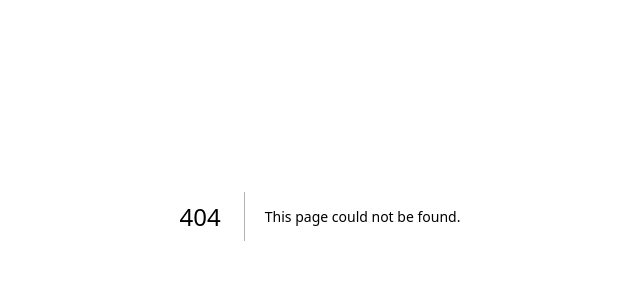
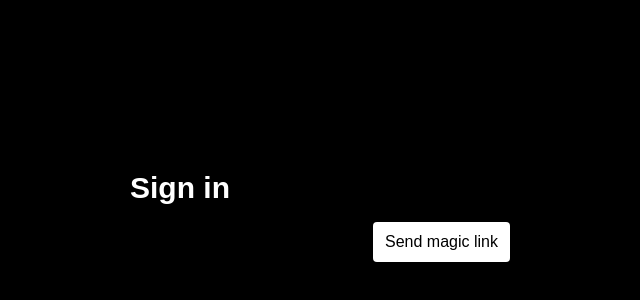
Before and after one commit to fbergdal/vibe-web, a Next.js app: page /login in a window 1280 px wide. Before the commit this address had no page. Shown: the part 184-484 px from the top of the page, without its empty margins (320-960 px from the left). Built offline with nearby package versions, Linux system fonts and the light colour scheme; no server answers.

Commit message:
Simple login

```diff
--- /dev/null
+++ b/src/app/login/page.tsx
@@ -0,0 +1,28 @@
+'use client'
+import { useState } from 'react'
+import { supabase } from '@/lib/supabaseClient'
+
+export default function Login() {
+  const [email, setEmail] = useState('')
+  async function signIn() {
+    const { error } = await supabase.auth.signInWithOtp({ email })
+    if (error) alert(error.message)
+    else alert('Magic link sent! Check your email.')
+  }
+  return (
+    <main className="min-h-screen flex items-center justify-center bg-black text-white">
+      <div className="p-6">
+        <h1 className="text-3xl font-bold mb-4">Sign in</h1>
+        <input
+          className="px-3 py-2 rounded text-black"
+          placeholder="your@email.com"
+          value={email}
+          onChange={e => setEmail(e.target.value)}
+        />
+        <button className="ml-3 px-3 py-2 bg-white text-black rounded" onClick={signIn}>
+          Send magic link
+        </button>
+      </div>
+    </main>
+  )
+}
--- /dev/null
+++ b/src/lib/supabaseClient.ts
@@ -0,0 +1,6 @@
+import { createClient } from '@supabase/supabase-js'
+
+export const supabase = createClient(
+  process.env.NEXT_PUBLIC_SUPABASE_URL!,
+  process.env.NEXT_PUBLIC_SUPABASE_ANON_KEY!
+)
```
Also changed, not shown: package.json (+7 -6 lines), 1 other file (tests, documents, lock files or other folders).
